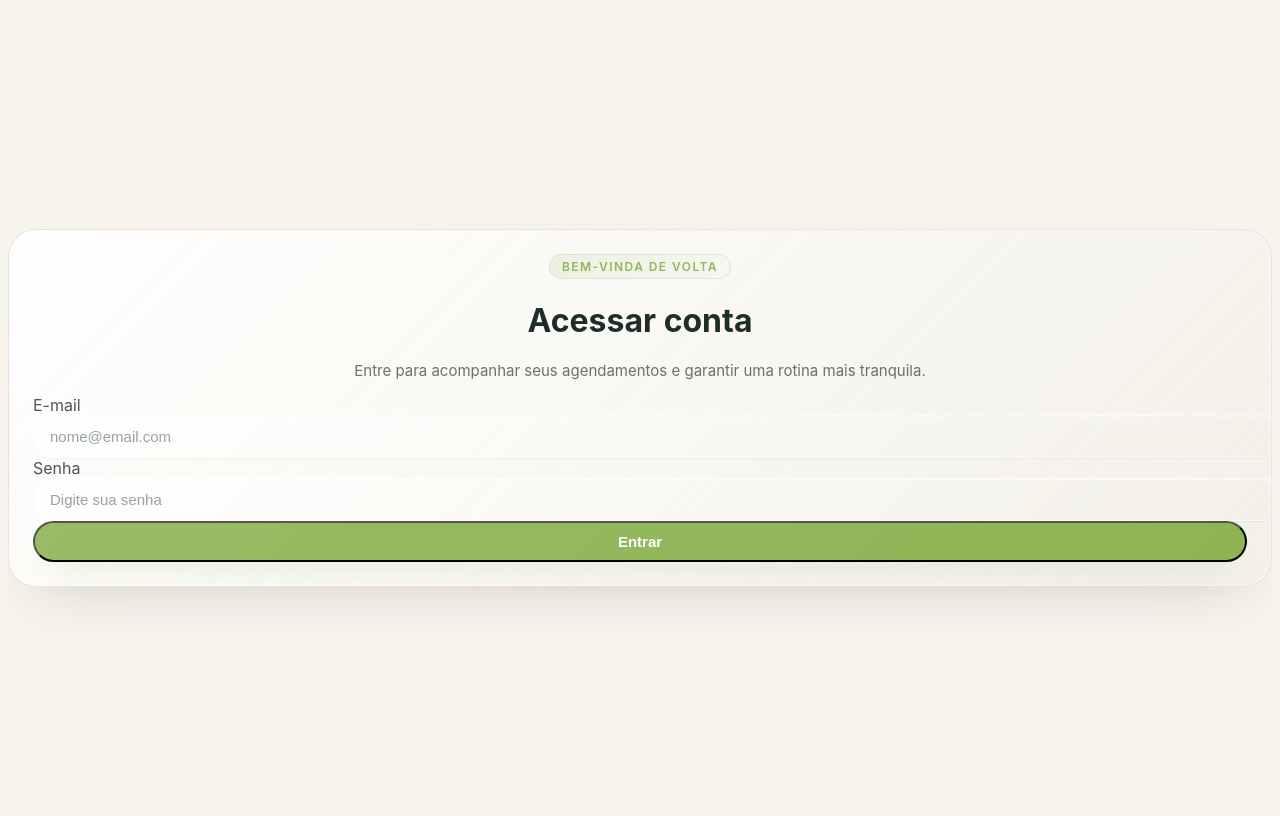
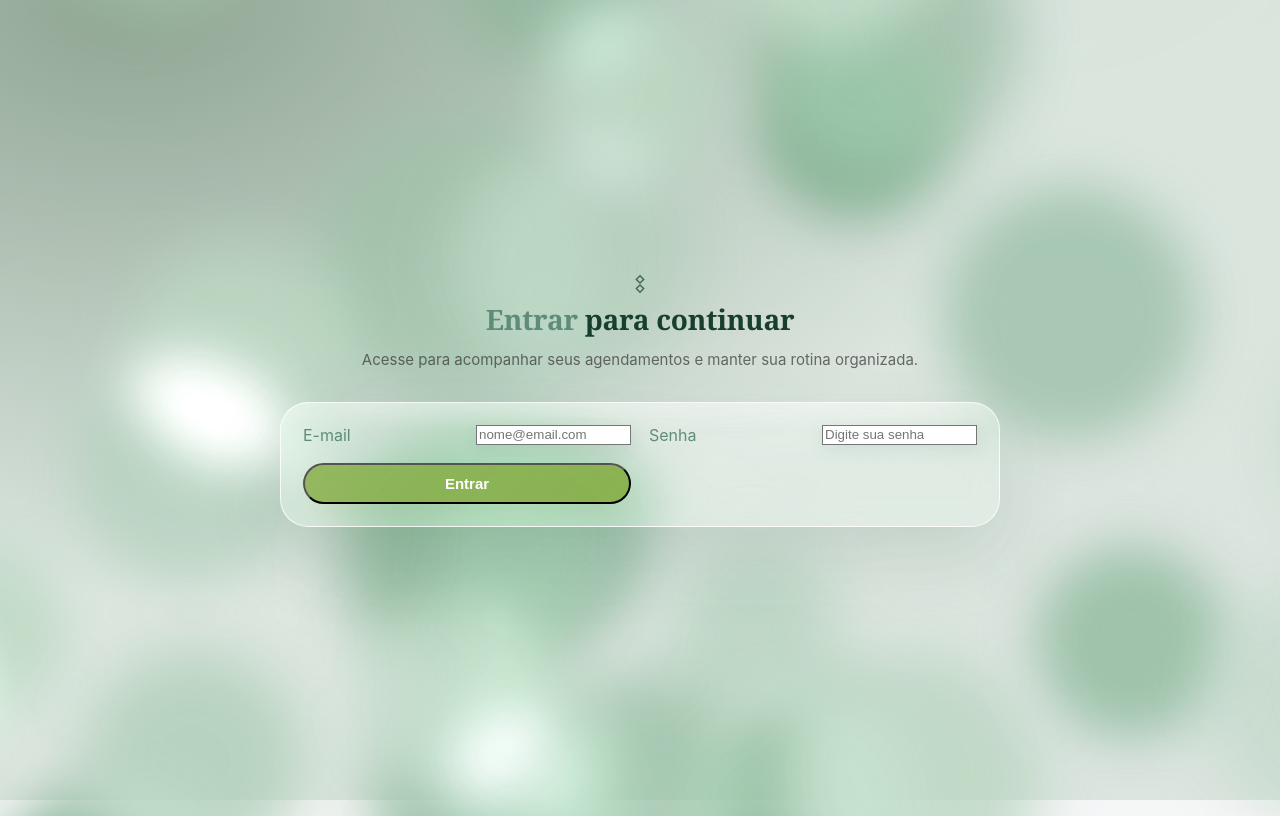
Before and after one commit to leoxavier3914-arch/rbagenda, a Next.js app: page /login in a window 1280 px wide. Built offline with nearby package versions, Linux system fonts and the light colour scheme; no server answers.

Commit message:
Restyle login page with lava lamp theme

```diff
--- a/src/app/(auth)/login/page.tsx
+++ b/src/app/(auth)/login/page.tsx
@@ -1,32 +1,187 @@
 'use client'
 
-import { FormEvent, useCallback, useEffect, useState } from 'react'
+import { FormEvent, useCallback, useEffect, useMemo, useState } from 'react'
 import { supabase } from '@/lib/db'
+import { PROCEDIMENTO_CSS } from '@/lib/procedimentoTheme'
+import Script from 'next/script'
 import { useRouter } from 'next/navigation'
 import type { Session } from '@supabase/supabase-js'
 
-export default function Login(){
-  const [email,setEmail]=useState('');
-  const [password,setPassword]=useState('');
-  const [msg,setMsg]=useState('');
-  const [loading,setLoading]=useState(false);
+type Rgb = { r: number; g: number; b: number }
+
+const hexToRgb = (hex: string): Rgb => {
+  const raw = hex.replace('#', '')
+  const normalized = raw.length === 3 ? raw.split('').map((char) => char + char).join('') : raw
+  const value = parseInt(normalized, 16)
+  return {
+    r: (value >> 16) & 255,
+    g: (value >> 8) & 255,
+    b: value & 255,
+  }
+}
+
+const mixHexColors = (colorA: string, colorB: string, ratio: number): string => {
+  const a = hexToRgb(colorA)
+  const b = hexToRgb(colorB)
+  const mix = (channelA: number, channelB: number) => Math.round(channelA + (channelB - channelA) * ratio)
+  return `#${[mix(a.r, b.r), mix(a.g, b.g), mix(a.b, b.b)]
+    .map((channel) => channel.toString(16).padStart(2, '0'))
+    .join('')}`
+}
+
+export default function Login() {
+  const [email, setEmail] = useState('')
+  const [password, setPassword] = useState('')
+  const [msg, setMsg] = useState('')
+  const [loading, setLoading] = useState(false)
   const [checkingSession, setCheckingSession] = useState(true)
-  const router=useRouter()
+  const router = useRouter()
 
-  const redirectByRole = useCallback(async (session: Session | null) => {
-    if (!session?.user?.id) return
+  const fieldClasses = useMemo(
+    () =>
+      'w-full rounded-2xl border border-white/70 bg-white/70 px-4 py-3 text-base text-[color:var(--ink)] shadow-[inset_0_1px_0_rgba(255,255,255,0.8),0_6px_18px_rgba(24,63,46,0.08)] transition focus:border-[color:rgba(122,169,138,0.5)] focus:outline-none focus:ring-2 focus:ring-[color:rgba(122,169,138,0.35)] disabled:cursor-not-allowed disabled:opacity-70',
+    [],
+  )
 
-    router.replace('/meu-perfil')
-  }, [router])
+  const redirectByRole = useCallback(
+    async (session: Session | null) => {
+      if (!session?.user?.id) return
 
-  useEffect(()=>{
+      router.replace('/meu-perfil')
+    },
+    [router],
+  )
+
+  useEffect(() => {
+    if (typeof window === 'undefined') return undefined
+
+    const body = document.body
+    body.classList.add('procedimento-screen')
+
+    const devicePixelRatio = Math.min(window.devicePixelRatio || 1, 2)
+
+    const LAVA_CONFIG = {
+      dark: { count: 22, radius: [90, 150] as [number, number], speed: 1.2 },
+      light: { count: 18, radius: [80, 130] as [number, number], speed: 1.0 },
+    }
+
+    const steps = [0, 0.15, 0.3, 0.45, 0.6, 0.75, 0.85, 0.92, 0.97]
+
+    const buildPalette = () => {
+      const style = getComputedStyle(document.documentElement)
+      const dark = style.getPropertyValue('--dark').trim() || '#7aa98a'
+      const light = style.getPropertyValue('--light').trim() || '#bcd6c3'
+      return steps.map((step) => mixHexColors(dark, light, step))
+    }
+
+    const palette = buildPalette()
+
+    const rand = (min: number, max: number) => min + Math.random() * (max - min)
+    const pick = <T,>(values: readonly T[]) => values[Math.floor(Math.random() * values.length)]
+
+    const cleanups: Array<() => void> = []
+
+    const createLayer = (canvasId: string, type: 'dark' | 'light') => {
+      const canvas = document.getElementById(canvasId) as HTMLCanvasElement | null
+      if (!canvas) return
+      const context = canvas.getContext('2d')
+      if (!context) return
+
+      const state = {
+        width: 0,
+        height: 0,
+        blobs: [] as Array<{
+          x: number
+          y: number
+          r: number
+          a: number
+          vx: number
+          vy: number
+          color: string
+          opacity: number
+        }>,
+        raf: 0,
+        destroyed: false,
+      }
+
+      const resize = () => {
+        const rect = canvas.getBoundingClientRect()
+        state.width = Math.ceil(rect.width * devicePixelRatio)
+        state.height = Math.ceil(rect.height * devicePixelRatio)
+        canvas.width = state.width
+        canvas.height = state.height
+        canvas.style.transform = 'translateZ(0)'
+      }
+
+      const reseed = () => {
+        const config = LAVA_CONFIG[type]
+        const minOpacity = parseFloat(getComputedStyle(document.documentElement).getPropertyValue('--lava-alpha-min')) || 0.4
+        const maxOpacity = parseFloat(getComputedStyle(document.documentElement).getPropertyValue('--lava-alpha-max')) || 0.85
+        resize()
+        state.blobs = []
+        for (let index = 0; index < config.count; index += 1) {
+          state.blobs.push({
+            x: rand(0, state.width),
+            y: rand(0, state.height),
+            r: rand(config.radius[0], config.radius[1]) * devicePixelRatio,
+            a: rand(0, Math.PI * 2),
+            vx: rand(-1, 1) * config.speed * devicePixelRatio,
+            vy: rand(-1, 1) * config.speed * devicePixelRatio,
+            color: pick(palette),
+            opacity: rand(minOpacity, maxOpacity),
+          })
+        }
+      }
+
+      const tick = () => {
+        if (state.destroyed) return
+        context.clearRect(0, 0, state.width, state.height)
+        context.globalCompositeOperation = 'lighter'
+        for (const blob of state.blobs) {
+          blob.x += blob.vx
+          blob.y += blob.vy
+          const bounds = 200 * devicePixelRatio
+          if (blob.x < -bounds || blob.x > state.width + bounds) blob.vx *= -1
+          if (blob.y < -bounds || blob.y > state.height + bounds) blob.vy *= -1
+          const projectedRadius = blob.r * (1 + Math.sin(blob.a + performance.now() * 0.002) * 0.05)
+          context.globalAlpha = blob.opacity
+          context.fillStyle = blob.color
+          context.beginPath()
+          context.arc(blob.x, blob.y, projectedRadius, 0, Math.PI * 2)
+          context.fill()
+        }
+        state.raf = window.requestAnimationFrame(tick)
+      }
+
+      const resizeHandler = () => resize()
+      window.addEventListener('resize', resizeHandler)
+      cleanups.push(() => window.removeEventListener('resize', resizeHandler))
+      cleanups.push(() => {
+        state.destroyed = true
+        if (state.raf) window.cancelAnimationFrame(state.raf)
+      })
+
+      reseed()
+      tick()
+    }
+
+    createLayer('lavaDark', 'dark')
+    createLayer('lavaLight', 'light')
+
+    return () => {
+      body.classList.remove('procedimento-screen')
+      cleanups.forEach((fn) => fn())
+    }
+  }, [])
+
+  useEffect(() => {
     let active = true
 
-    async function verifySession(){
+    async function verifySession() {
       const { data } = await supabase.auth.getSession()
       if (!active) return
 
-      if (data.session){
+      if (data.session) {
         redirectByRole(data.session)
         return
       }
@@ -34,9 +189,9 @@ export default function Login(){
       setCheckingSession(false)
     }
 
-    const { data: subscription } = supabase.auth.onAuthStateChange((_event, session)=>{
+    const { data: subscription } = supabase.auth.onAuthStateChange((_event, session) => {
       if (!active) return
-      if (session){
+      if (session) {
         redirectByRole(session)
       } else {
         setCheckingSession(false)
@@ -45,26 +200,26 @@ export default function Login(){
 
     verifySession()
 
-    return ()=>{
+    return () => {
       active = false
       subscription.subscription.unsubscribe()
     }
-  },[redirectByRole])
+  }, [redirectByRole])
 
-  async function submit(e: FormEvent<HTMLFormElement>){
+  async function submit(e: FormEvent<HTMLFormElement>) {
     e.preventDefault()
     if (loading) return
     setLoading(true)
     setMsg('')
 
     const { data, error } = await supabase.auth.signInWithPassword({ email, password })
-    if (error){
+    if (error) {
       setMsg(error.message)
       setLoading(false)
       return
     }
 
-    if (data.session){
+    if (data.session) {
       await redirectByRole(data.session)
     } else {
       setMsg('Sessão não disponível. Verifique seu acesso e tente novamente.')
@@ -73,63 +228,99 @@ export default function Login(){
     setLoading(false)
   }
 
-  if (checkingSession){
-    return (
-      <main className="flex min-h-screen flex-1 items-center justify-center px-6 py-10">
-      <div className="card text-center text-sm text-[color:rgba(31,45,40,0.8)]">
-          Verificando sessão…
+  return (
+    <main className="min-h-screen flex-1">
+      <Script id="procedimento-body-class" strategy="beforeInteractive">
+        {"document.body.classList.add('procedimento-screen');"}
+      </Script>
+      <style id="procedimento-style" dangerouslySetInnerHTML={{ __html: PROCEDIMENTO_CSS }} />
+
+      <div className="procedimento-root">
+        <div className="texture" aria-hidden="true">
+          <svg viewBox="0 0 100 100" preserveAspectRatio="none">
+            <defs>
+              <filter id="mottle" x="-50%" y="-50%" width="200%" height="200%">
+                <feTurbulence type="fractalNoise" baseFrequency="0.02" numOctaves="2" seed="11" result="turb" />
+                <feGaussianBlur stdDeviation="18" in="turb" result="blur" />
+                <feBlend in="SourceGraphic" in2="blur" mode="multiply" />
+              </filter>
+            </defs>
+            <rect x="0" y="0" width="100" height="100" fill="#e9f3ee" filter="url(#mottle)" />
+          </svg>
         </div>
-      </main>
-    )
-  }
 
-  return (
-    <main className="flex min-h-screen flex-1 items-center justify-center px-6 py-16">
-      <div className="card w-full max-w-md space-y-6">
-        <div className="space-y-2 text-center">
-          <span className="badge inline-flex">Bem-vinda de volta</span>
-          <h1 className="text-3xl font-semibold text-[#1f2d28]">Acessar conta</h1>
-          <p className="muted-text">
-            Entre para acompanhar seus agendamentos e garantir uma rotina mais tranquila.
-          </p>
+        <div className="lamp" aria-hidden="true">
+          <canvas id="lavaDark" className="lava dark" />
+          <canvas id="lavaLight" className="lava light" />
         </div>
-        <form className="space-y-4" onSubmit={submit}>
-          <div className="space-y-1 text-left">
-            <label className="text-sm font-medium text-[color:rgba(31,45,40,0.8)]" htmlFor="email">
-              E-mail
-            </label>
-            <input
-              id="email"
-              className="input-field"
-              placeholder="nome@email.com"
-              value={email}
-              onChange={e=>setEmail(e.target.value)}
-              disabled={loading}
-            />
-          </div>
-          <div className="space-y-1 text-left">
-            <label className="text-sm font-medium text-[color:rgba(31,45,40,0.8)]" htmlFor="password">
-              Senha
-            </label>
-            <input
-              id="password"
-              className="input-field"
-              type="password"
-              placeholder="Digite sua senha"
-              value={password}
-              onChange={e=>setPassword(e.target.value)}
-              disabled={loading}
-            />
-          </div>
-          <button className="btn-primary w-full" disabled={loading}>
-            {loading ? 'Entrando…' : 'Entrar'}
-          </button>
-        </form>
-        {msg && (
-          <div className="rounded-2xl border border-red-200 bg-red-50/80 px-4 py-3 text-sm text-red-700">
-            {msg}
-          </div>
-        )}
+
+        <div className="page">
+          <section className="center">
+            <div className="stack">
+              <header>
+                <svg aria-hidden="true" className="diamond" viewBox="0 0 24 24" fill="none" stroke="currentColor" strokeWidth="1.6">
+                  <path d="M12 3l4 4-4 4-4-4 4-4Z" />
+                  <path d="M12 13l4 4-4 4-4-4 4-4Z" />
+                </svg>
+                <h1>
+                  <span className="muted2">Entrar</span> para continuar
+                </h1>
+                <p className="muted-text max-w-xl text-balance text-center">
+                  Acesse para acompanhar seus agendamentos e manter sua rotina organizada.
+                </p>
+              </header>
+
+              <div className="glass w-full max-w-xl">
+                <form className="grid gap-4" onSubmit={submit}>
+                  <div className="grid gap-2 text-left">
+                    <label className="text-sm font-semibold text-[color:var(--muted-2)]" htmlFor="email">
+                      E-mail
+                    </label>
+                    <input
+                      id="email"
+                      className={fieldClasses}
+                      placeholder="nome@email.com"
+                      value={email}
+                      onChange={(e) => setEmail(e.target.value)}
+                      disabled={loading}
+                      autoComplete="email"
+                    />
+                  </div>
+
+                  <div className="grid gap-2 text-left">
+                    <label className="text-sm font-semibold text-[color:var(--muted-2)]" htmlFor="password">
+                      Senha
+                    </label>
+                    <input
+                      id="password"
+                      className={fieldClasses}
+                      type="password"
+                      placeholder="Digite sua senha"
+                      value={password}
+                      onChange={(e) => setPassword(e.target.value)}
+                      disabled={loading}
+                      autoComplete="current-password"
+                    />
+                  </div>
+
+                  <button className="btn-primary w-full" disabled={loading}>
+                    {loading ? 'Entrando…' : 'Entrar'}
+                  </button>
+                </form>
+
+                {checkingSession ? (
+                  <div className="mt-4 text-center text-sm text-[color:var(--muted-2)]">Verificando sessão…</div>
+                ) : null}
+
+                {msg && (
+                  <div className="mt-4 rounded-2xl border border-[color:rgba(164,61,61,0.25)] bg-[color:rgba(255,235,235,0.85)] px-4 py-3 text-sm text-[color:#7b2f2f]">
+                    {msg}
+                  </div>
+                )}
+              </div>
+            </div>
+          </section>
+        </div>
       </div>
     </main>
   )
```
